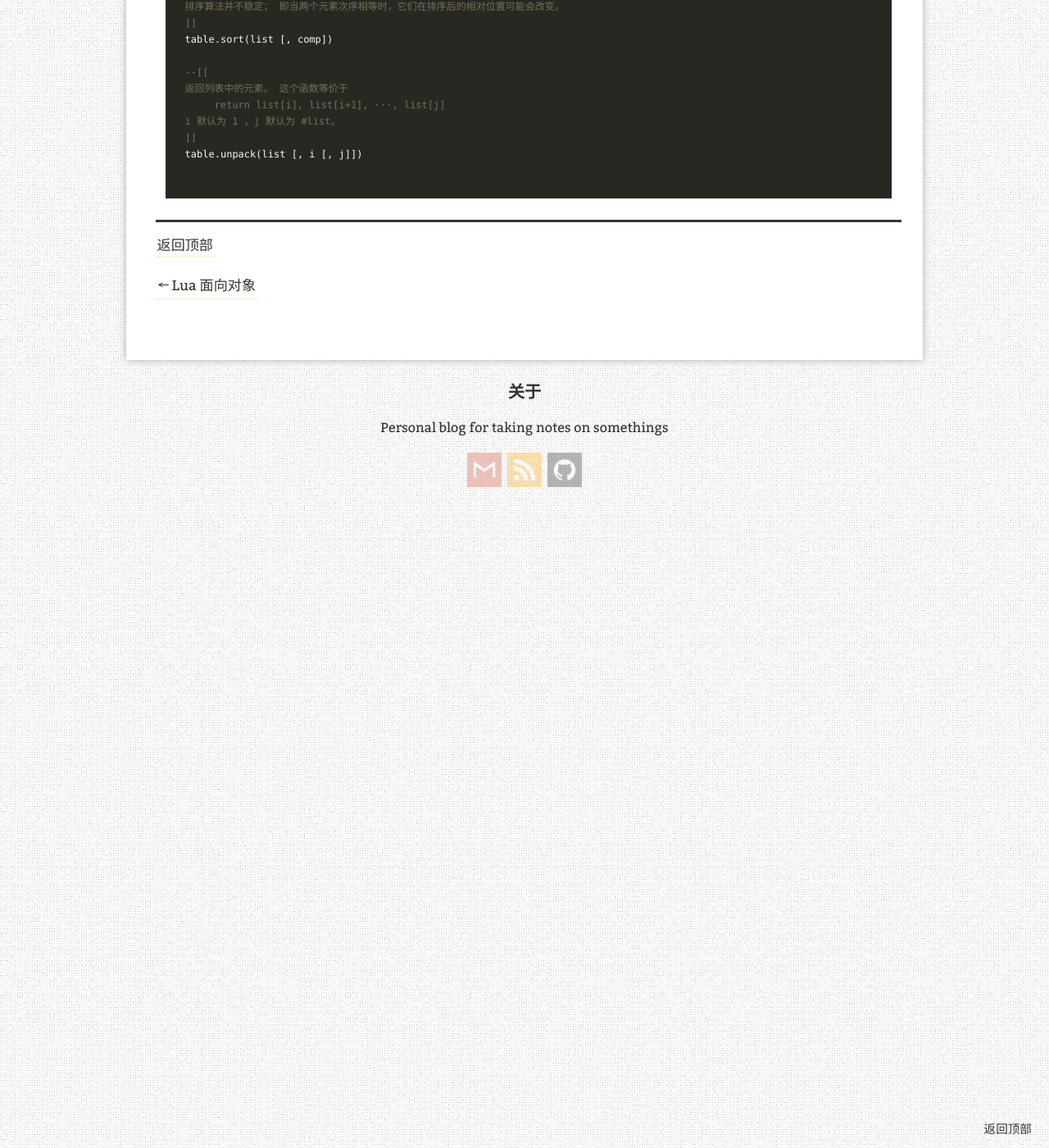
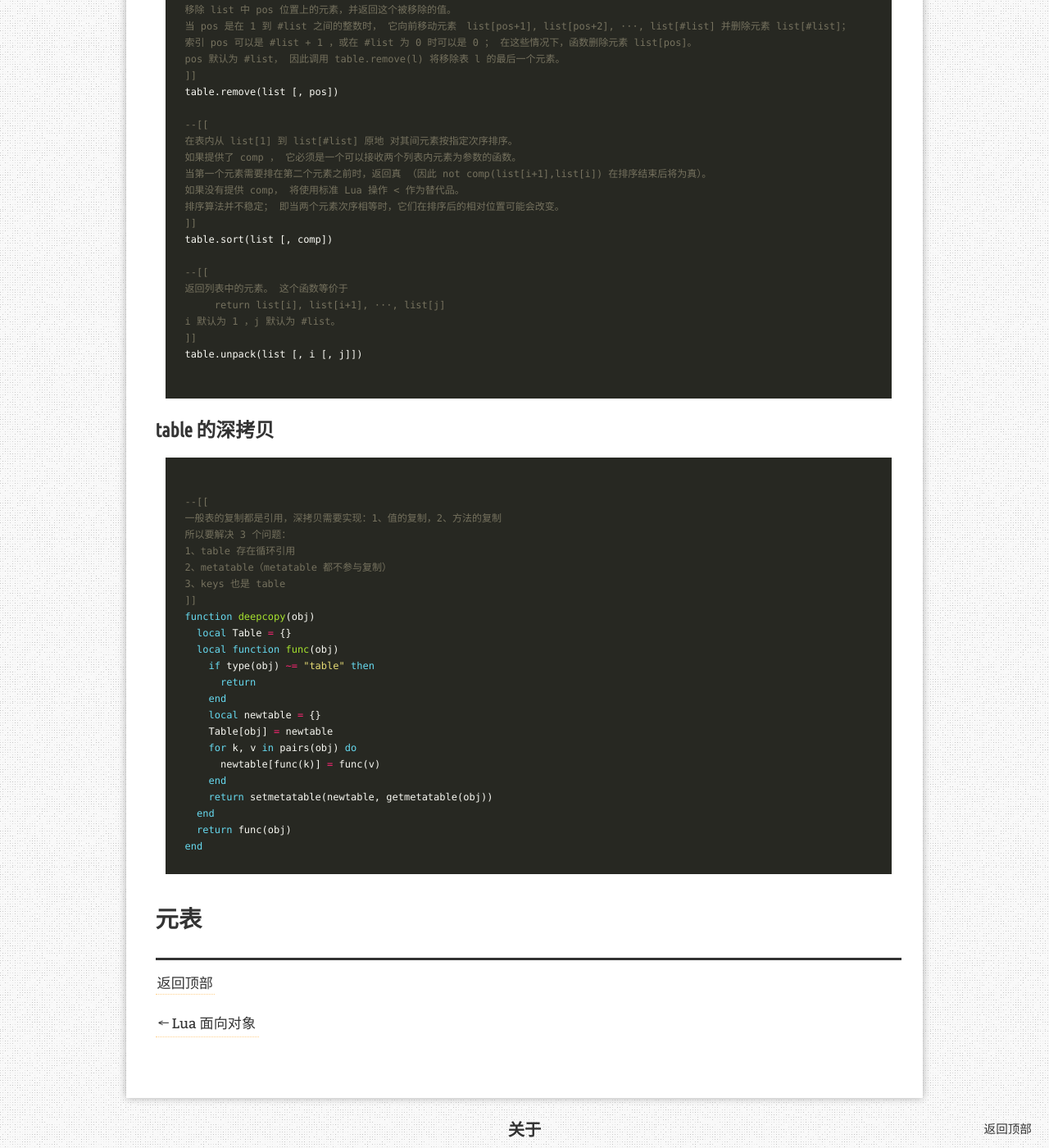
Before and after one commit to bqwhnn/blog, a Jekyll site: the page built from _posts/2017-09-18-Lua-Table.md, in a window 1280 px wide and 1400 px high, scrolled down 1343 px. Shown: the whole window at 82% size. Built offline with Jekyll 4.4.1, drawn with Linux system fonts in a browser that asks for light colours; nearby versions of some CDN libraries; comment, search, counter and statistics services are not loaded.

Commit message:
lua table 04

```diff
--- a/_posts/2017-09-18-Lua-Table.md
+++ b/_posts/2017-09-18-Lua-Table.md
@@ -27,28 +27,37 @@
 end
 
 --[[
-提供一个列表，其所有元素都是字符串或数字，返回字符串 list[i]..sep..list[i+1] ··· sep..list[j]。 sep 的默认值是空串， i 的默认值是 1 ， j 的默认值是 #list 。 如果 i 比 j 大，返回空串。
+提供一个列表，其所有元素都是字符串或数字，返回字符串 list[i]..sep..list[i+1] ··· sep..list[j]。
+sep 的默认值是空串， i 的默认值是 1 ， j 的默认值是 #list 。 如果 i 比 j 大，返回空串。
 ]]
+
 table.concat(list [, sep [, i [, j]]])
 
 --[[
-在 list 的位置 pos 处插入元素 value ， 并后移元素 list[pos], list[pos+1], ···, list[#list] 。 pos 的默认值为 #list+1 ， 因此调用 table.insert(t,x) 会将 x 插在列表 t 的末尾。
+在 list 的位置 pos 处插入元素 value ， 并后移元素 list[pos], list[pos+1], ···, list[#list] 。
+pos 的默认值为 #list+1 ， 因此调用 table.insert(t,x) 会将 x 插在列表 t 的末尾。
 ]]
 table.insert(list, [pos,] value)
 
 --[[
-将元素从表 a1 移到表 a2。 这个函数做了次等价于后面这个多重赋值的等价操作： a2[t],··· = a1[f],···,a1[e]。 a2 的默认值为 a1。 目标区间可以和源区间重叠。 索引 f 必须是正数。
+将元素从表 a1 移到表 a2。 这个函数做了次等价于后面这个多重赋值的等价操作： a2[t],··· = a1[f],···,a1[e]。 a2 的默认值为 a1。
+目标区间可以和源区间重叠。 索引 f 必须是正数。
 ]]
 table.move(a1, f, e, t [, a2])
 
 --[[
-移除 list 中 pos 位置上的元素，并返回这个被移除的值。 当 pos 是在 1 到 #list 之间的整数时， 它向前移动元素　list[pos+1], list[pos+2], ···, list[#list] 并删除元素 list[#list]； 索引 pos 可以是 #list + 1 ，或在 #list 为 0 时可以是 0 ； 在这些情况下，函数删除元素 list[pos]。
+移除 list 中 pos 位置上的元素，并返回这个被移除的值。
+当 pos 是在 1 到 #list 之间的整数时， 它向前移动元素　list[pos+1], list[pos+2], ···, list[#list] 并删除元素 list[#list]；
+索引 pos 可以是 #list + 1 ，或在 #list 为 0 时可以是 0 ； 在这些情况下，函数删除元素 list[pos]。
 pos 默认为 #list， 因此调用 table.remove(l) 将移除表 l 的最后一个元素。
 ]]
 table.remove(list [, pos])
 
 --[[
-在表内从 list[1] 到 list[#list] 原地 对其间元素按指定次序排序。 如果提供了 comp ， 它必须是一个可以接收两个列表内元素为参数的函数。 当第一个元素需要排在第二个元素之前时，返回真 （因此 not comp(list[i+1],list[i]) 在排序结束后将为真）。 如果没有提供 comp， 将使用标准 Lua 操作 < 作为替代品。
+在表内从 list[1] 到 list[#list] 原地 对其间元素按指定次序排序。
+如果提供了 comp ， 它必须是一个可以接收两个列表内元素为参数的函数。
+当第一个元素需要排在第二个元素之前时，返回真 （因此 not comp(list[i+1],list[i]) 在排序结束后将为真）。
+如果没有提供 comp， 将使用标准 Lua 操作 < 作为替代品。
 排序算法并不稳定； 即当两个元素次序相等时，它们在排序后的相对位置可能会改变。
 ]]
 table.sort(list [, comp])
@@ -61,3 +70,33 @@
 table.unpack(list [, i [, j]])
 
 ~~~
+
+### table 的深拷贝
+
+~~~ lua
+
+--[[
+一般表的复制都是引用，深拷贝需要实现：1、值的复制，2、方法的复制
+所以要解决 3 个问题：
+1、table 存在循环引用
+2、metatable（metatable 都不参与复制）
+3、keys 也是 table
+]]
+function deepcopy(obj)
+  local Table = {}
+  local function func(obj)
+    if type(obj) ~= "table" then
+      return
+    end
+    local newtable = {}
+    Table[obj] = newtable
+    for k, v in pairs(obj) do
+      newtable[func(k)] = func(v)
+    end
+    return setmetatable(newtable, getmetatable(obj))
+  end
+  return func(obj)
+end
+~~~
+
+## 元表
```
